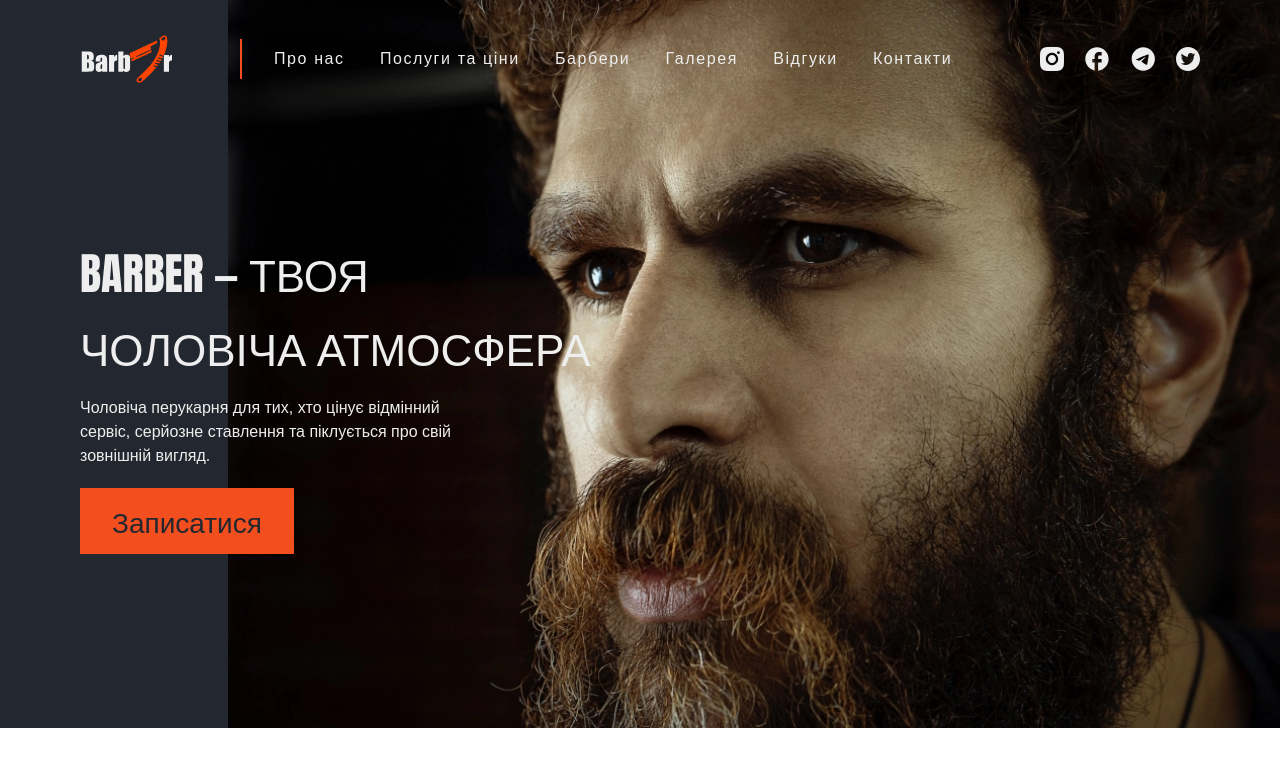
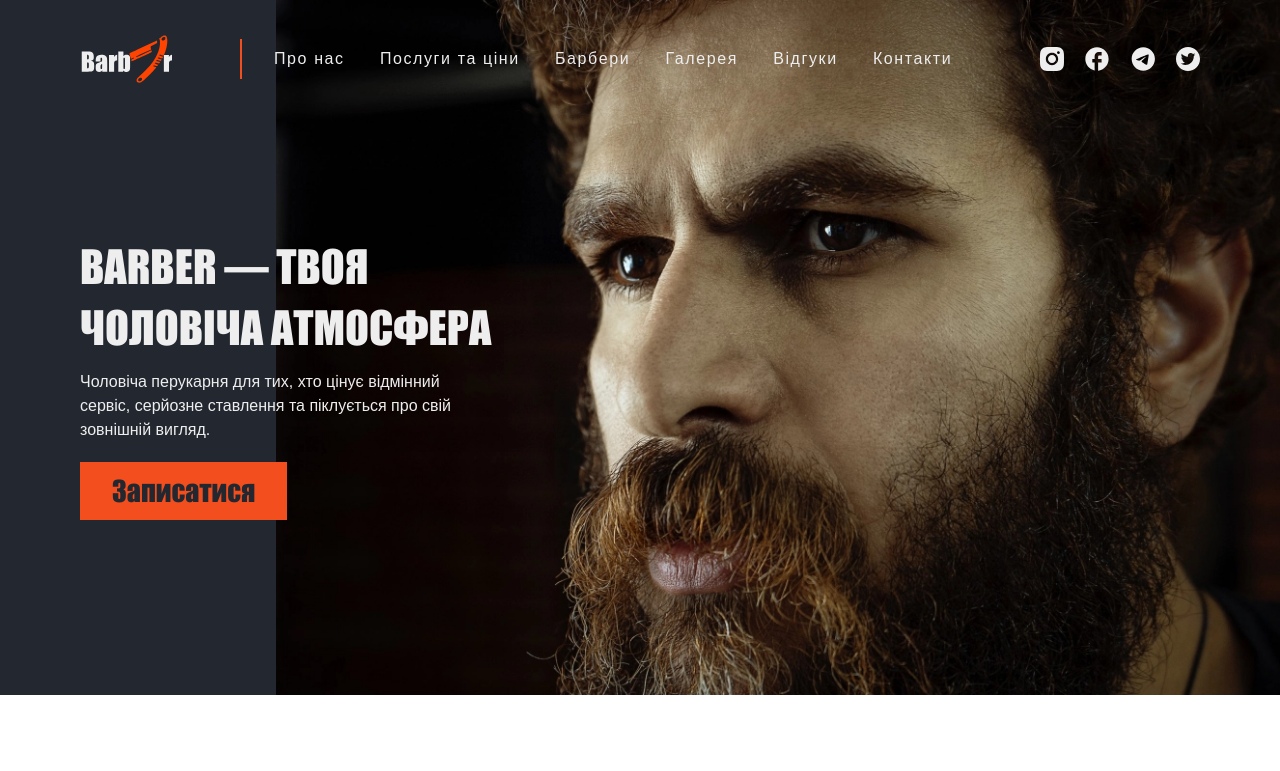
Before and after one commit to snizhanamohyl/barber-markup, a plain HTML site: page index.html in a window 1280 px wide. Shown: the top 771 px of the page. Drawn offline with nearby package versions, Linux system fonts and the light colour scheme.

Commit message:
add: font Impact

```diff
--- a/sass/utils/_common.scss
+++ b/sass/utils/_common.scss
@@ -1,5 +1,10 @@
 html {
     scroll-behavior: smooth;
+}
+
+@font-face {
+    font-family: "Impact";
+    src: url('../../fonts/Impact.ttf');
 }
 
 body {
```
Also changed, not shown: css/main.css, css/main.min.css, fonts/Impact.ttf (added), 2 other files.
